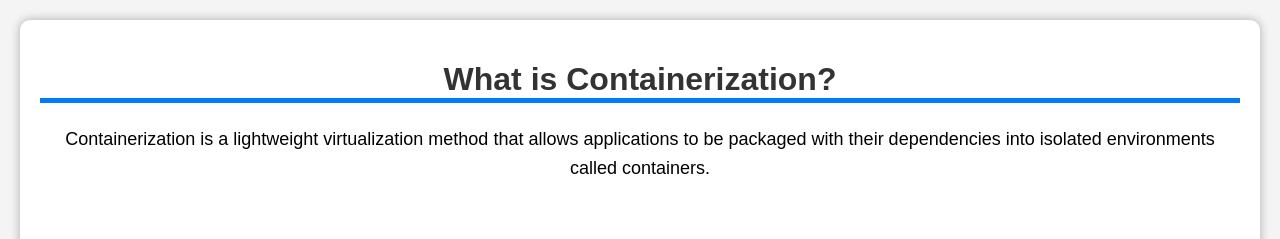
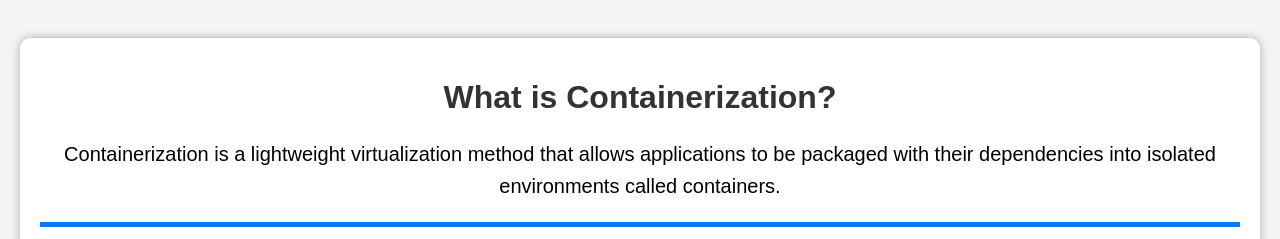
Before and after one commit to gorretgolden/OS-Containerization-Task, a Flask app: page / in a window 1280 px wide. Shown: the top 239 px of the page. Run offline with Flask 3, Linux system fonts and the light colour scheme.

Commit message:
updated headind styles

```diff
--- a/templates/index.html
+++ b/templates/index.html
@@ -111,12 +111,18 @@
 </head>
 
 <body>
+    <br/>
     <div class="container">
-        <h1 class="heading">What is Containerization?</h1>
-        <p>Containerization is a lightweight virtualization method that allows applications to be packaged with their
+        <h1 >What is Containerization?</h1>
+        <p style="font-size: 20px;">Containerization is a lightweight virtualization method that allows applications to be packaged with their
             dependencies into isolated environments called containers.</p>
 
+            <div class="heading">
+
+            </div>
+
         <br />
+        <br/>
         <h2>Popular Containerization Technologies</h2>
         <div class="tech-grid">
             <!-- Docker -->
@@ -153,6 +159,8 @@
             </div>
         </div>
 
+        <br/>
+        <br/>
         <!-- Difference Between Containers & Virtual Machines -->
         <div class="vm-container-diff">
             <h2>Containerization vs Virtual Machines</h2>
```
